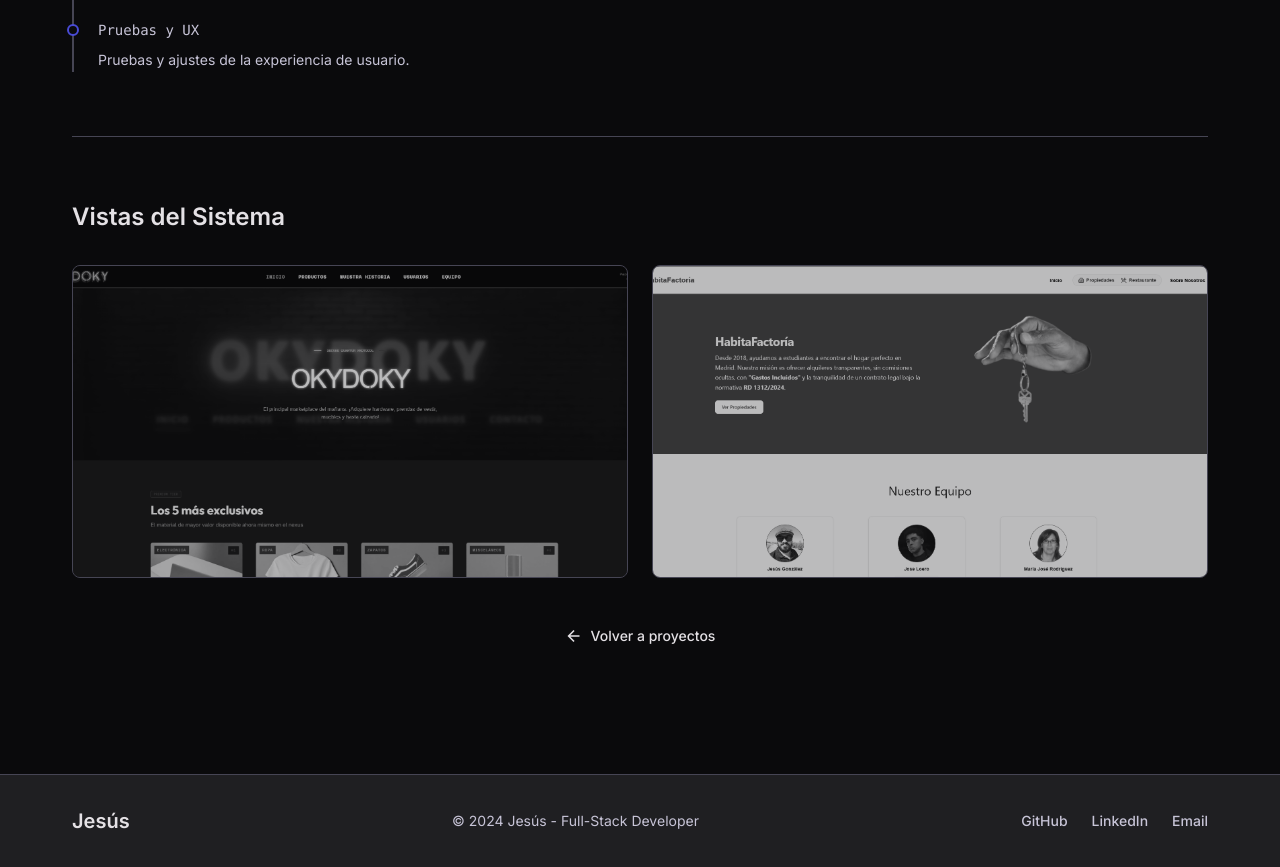
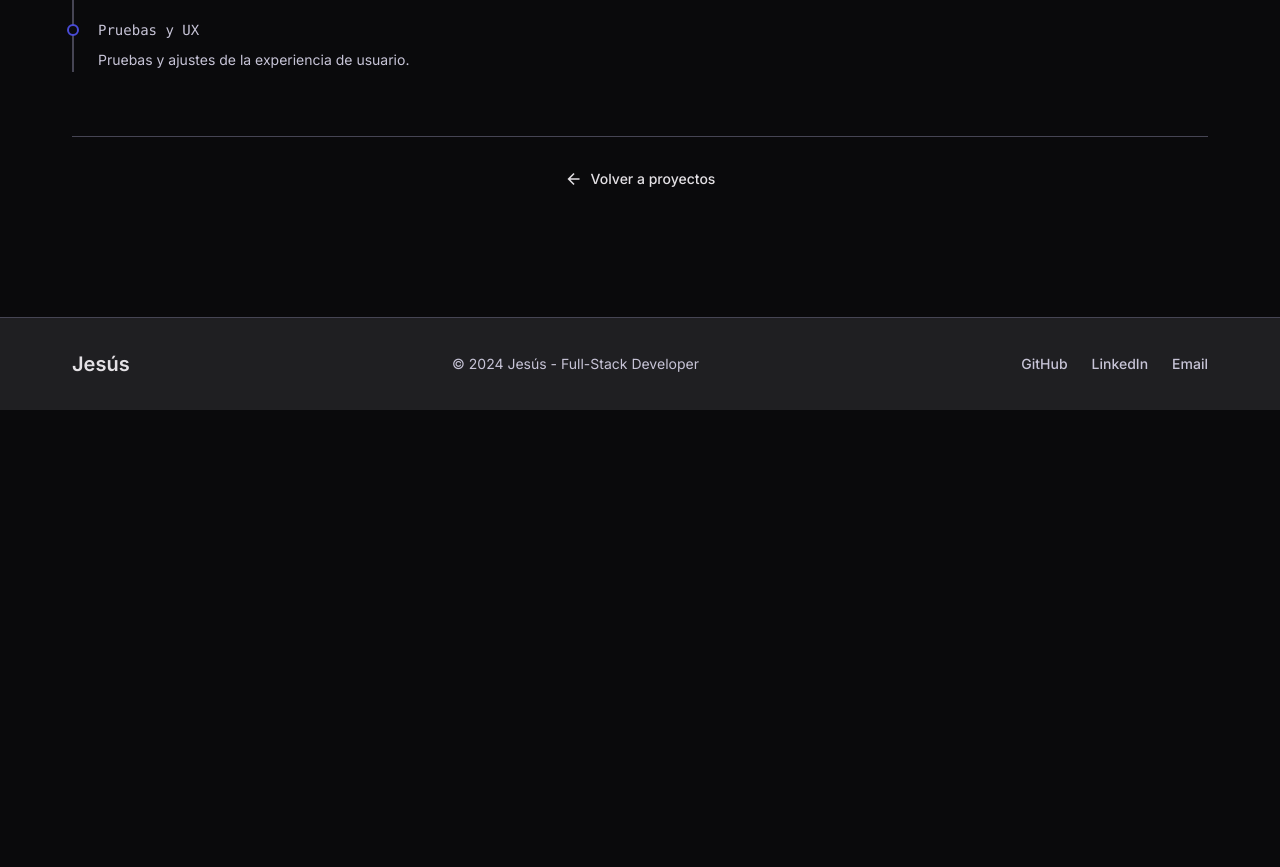
Before and after one commit to El-Jesule/portfolio-stitch, a React (Vite) app: page /projects/1 in a window 1280 px wide. Shown: the part 2140-3007 px from the top of the page. After the commit the page ends 2550 px from the top, so only its background shows below. Built offline with nearby package versions, Linux system fonts and the light colour scheme.

Commit message:
feat(projects): add dynamic details, live links and grid layout

```diff
--- a/src/components/molecules/ProjectCard/ProjectCard.jsx
+++ b/src/components/molecules/ProjectCard/ProjectCard.jsx
@@ -24,10 +24,10 @@ export function ProjectCard({ project, variant = "featured" }) {
         )}
       </div>
 
-      <div className="p-6 flex flex-col flex-grow">
-        <h3 className="text-[20px] font-semibold text-[#e4e1e5] mb-2 font-[Geist]">{project.title}</h3>
-        <p className="text-[15px] leading-6 text-[#c7c4d7] mb-6 flex-grow">
-          {isDetailed ? project.description : project.shortDescription}
+      <div className="p-5 flex flex-col flex-grow">
+        <h3 className="text-[18px] font-semibold text-[#e4e1e5] mb-2 font-[Geist] leading-tight">{project.title}</h3>
+        <p className="text-[13px] leading-5 text-[#c7c4d7] mb-5 flex-grow line-clamp-6">
+          {project.shortDescription ?? project.description}
         </p>
 
         <div className="flex flex-wrap gap-2 mb-6">
@@ -40,27 +40,13 @@ export function ProjectCard({ project, variant = "featured" }) {
           <Button as={Link} to={`/projects/${project.id}`} size="sm" className="flex-1 text-center">
             Ver proyecto
           </Button>
-          {isDetailed && project.id !== "microservices-toolkit" && (
+          {isDetailed && (
             <Button
               variant="secondary"
               size="sm"
               className="flex-1"
               as="a"
-              href="https://github.com"
-              target="_blank"
-              rel="noopener noreferrer"
-            >
-              <Icon name="code" size="16px" className="mr-2" />
-              GitHub
-            </Button>
-          )}
-          {isDetailed && project.id === "microservices-toolkit" && (
-            <Button
-              variant="secondary"
-              size="sm"
-              fullWidth
-              as="a"
-              href="https://github.com"
+              href={project.githubUrl ?? "https://github.com"}
               target="_blank"
               rel="noopener noreferrer"
             >
--- a/src/components/organisms/ProjectDetailContent/ProjectDetailContent.jsx
+++ b/src/components/organisms/ProjectDetailContent/ProjectDetailContent.jsx
@@ -1,11 +1,16 @@
-import { Link } from "react-router-dom";
-import { PROJECT_DETAIL_MOCK } from "../../../data/projects.js";
+import { Link, useParams } from "react-router-dom";
+import { PROJECTS, PROJECT_DETAILS, PROJECT_DETAIL_MOCK } from "../../../data/projects.js";
 import { Button } from "../../atoms/Button/Button.jsx";
 import { Icon } from "../../atoms/Icon/Icon.jsx";
 import { Badge } from "../../atoms/Badge/Badge.jsx";
 
 export function ProjectDetailContent() {
-  const project = PROJECT_DETAIL_MOCK;
+  const { projectId } = useParams();
+  const baseProject = projectId ? PROJECTS.find((p) => p.id === projectId) : null;
+  const detail = projectId ? PROJECT_DETAILS[projectId] : null;
+  const project = detail ?? PROJECT_DETAIL_MOCK;
+  const githubUrl = baseProject?.githubUrl ?? project.githubUrl ?? "https://github.com";
+  const liveUrl = baseProject?.liveUrl ?? project.liveUrl ?? "#";
 
   return (
     <div className="w-full">
@@ -85,11 +90,11 @@ export function ProjectDetailContent() {
         <div className="md:col-span-4">
           <div className="sticky top-24 flex flex-col gap-8">
             <div className="bg-[#1b1b1e] border border-[#464554] rounded-lg p-6 flex flex-col gap-4">
-              <Button as="a" href="#" target="_blank" rel="noopener noreferrer" fullWidth>
+              <Button as="a" href={liveUrl} target="_blank" rel="noopener noreferrer" fullWidth>
                 Ver proyecto en vivo
                 <Icon name="open_in_new" size="18px" className="ml-2" />
               </Button>
-              <Button variant="secondary" as="a" href="https://github.com" target="_blank" rel="noopener noreferrer" fullWidth>
+              <Button variant="secondary" as="a" href={githubUrl} target="_blank" rel="noopener noreferrer" fullWidth>
                 <Icon name="code" size="18px" className="mr-2" />
                 Repositorio GitHub
               </Button>
@@ -121,26 +126,7 @@ export function ProjectDetailContent() {
         </div>
       </div>
 
-      <section className="border-t border-[#464554] pt-16 mb-12">
-        <h2 className="text-2xl font-semibold text-[#e4e1e5] mb-8">Vistas del Sistema</h2>
-        <div className="grid grid-cols-1 md:grid-cols-2 gap-6">
-          {project.gallery.map((img) => (
-            <div
-              key={img}
-              className="aspect-video bg-[#1b1b1e] border border-[#464554] rounded-lg overflow-hidden group"
-            >
-              <img
-                src={img}
-                alt="Vista del sistema"
-                className="w-full h-full object-cover opacity-70 group-hover:opacity-100 transition-opacity grayscale group-hover:grayscale-0"
-                loading="lazy"
-              />
-            </div>
-          ))}
-        </div>
-      </section>
-
-      <div className="flex justify-center pb-8">
+      <div className="flex justify-center pt-8 pb-8 border-t border-[#464554] mt-4">
         <Link
           to="/projects"
           className="inline-flex items-center gap-2 text-sm font-medium text-[#e4e1e5] hover:text-[#494bd6] transition-colors"
--- a/src/components/organisms/ProjectsGrid/ProjectsGrid.jsx
+++ b/src/components/organisms/ProjectsGrid/ProjectsGrid.jsx
@@ -10,7 +10,7 @@ export function ProjectsGrid({ projects }) {
   }
 
   return (
-    <section className="grid grid-cols-1 md:grid-cols-2 gap-8">
+    <section className="grid grid-cols-1 md:grid-cols-2 lg:grid-cols-3 gap-6">
       {projects.map((project) => (
         <ProjectCard key={project.id} project={project} variant="detailed" />
       ))}
```
